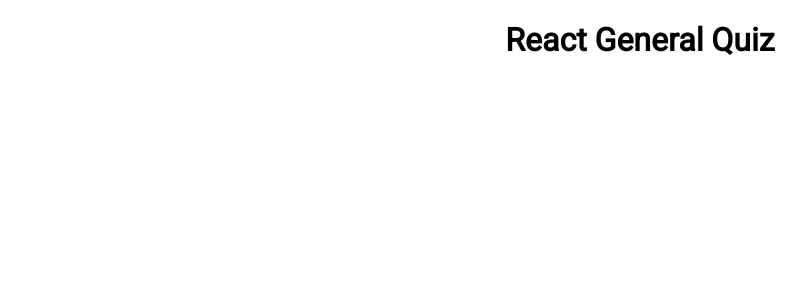
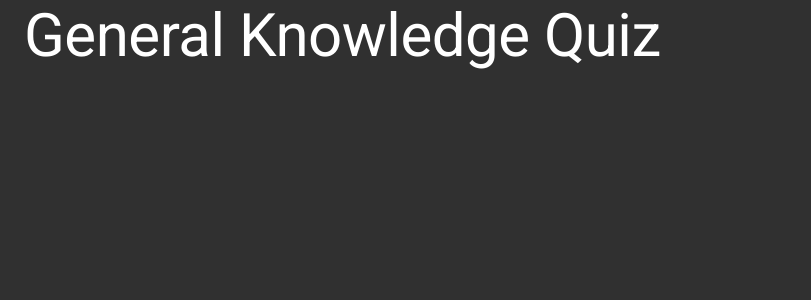
Before and after one commit to Kiicchan/general-quiz-wa-project, a React (Create React App) app: page / in a window 1280 px wide. Shown: the top 300 px of the page, without its empty margins (0-811 px from the left). Built offline with nearby package versions, Linux system fonts and the light colour scheme.

Commit message:
Aplicação do tema dark

```diff
--- a/package.json
+++ b/package.json
@@ -5,6 +5,7 @@
   "dependencies": {
     "@fontsource/roboto": "^4.5.1",
     "@material-ui/core": "^4.12.3",
+    "@material-ui/icons": "^4.11.2",
     "@testing-library/jest-dom": "^5.15.1",
     "@testing-library/react": "^11.2.7",
     "@testing-library/user-event": "^12.8.3",
--- a/src/App.css
+++ /dev/null
@@ -1,4 +0,0 @@
-.App {
-  text-align: center;
-  font-family: 'Roboto';
-}
--- a/src/App.js
+++ /dev/null
@@ -1,11 +0,0 @@
-import './App.css';
-
-function App() {
-  return (
-    <div className="App">
-      <h1>React General Quiz</h1>
-    </div>
-  );
-}
-
-export default App;
--- /dev/null
+++ b/src/App.jsx
@@ -0,0 +1,13 @@
+import { Container, Typography } from "@material-ui/core";
+
+function App() {
+  return (
+    <Container maxWidth="xl">
+      <Typography variant="h2">
+        General Knowledge Quiz
+      </Typography>
+    </Container>
+  );
+}
+
+export default App;
--- a/src/index.js
+++ b/src/index.js
@@ -2,11 +2,22 @@ import React from 'react';
 import ReactDOM from 'react-dom';
 import './index.css';
 import "@fontsource/roboto";
-import App from './App';
+import { MuiThemeProvider, createTheme } from '@material-ui/core/styles';
+import CssBaseline from '@material-ui/core/CssBaseline';
+import App from './App.jsx';
+
+const darkTheme = createTheme({
+  palette: {
+    type: 'dark',
+  },
+});
 
 ReactDOM.render(
   <React.StrictMode>
-    <App />
+    <MuiThemeProvider theme={darkTheme}>
+      <CssBaseline />
+      <App />
+    </MuiThemeProvider>
   </React.StrictMode>,
   document.getElementById('root')
 );
```
Also changed, not shown: 1 other file (tests, documents, lock files or other folders).
